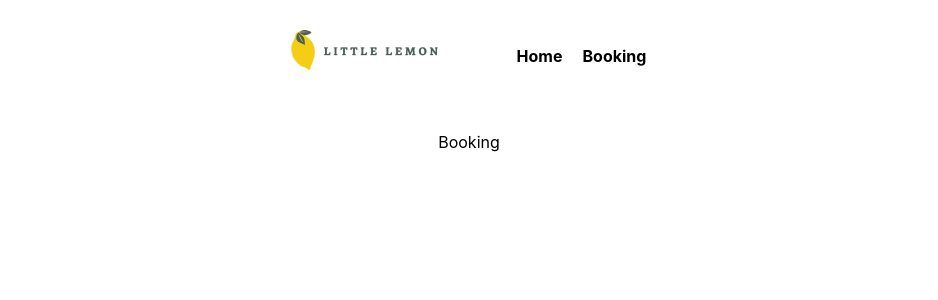
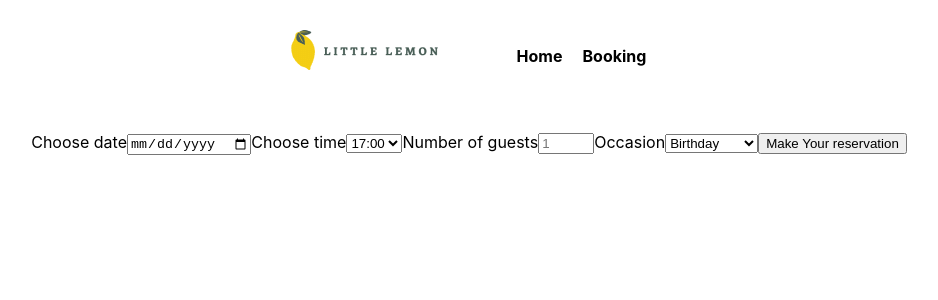
Before and after one commit to SamAbdallah/lemon, a React (Create React App) app: page /Booking in a window 1280 px wide. Shown: the top 300 px of the page, without its empty margins (171-1109 px from the left). Built offline with nearby package versions, Linux system fonts and the light colour scheme.

Commit message:
Intializing the booking form

```diff
--- a/src/components/Booking.js
+++ /dev/null
@@ -1,9 +0,0 @@
-import React from 'react'
-
-function Booking() {
-  return (
-    <div>Booking</div>
-  )
-}
-
-export default Booking
--- /dev/null
+++ b/src/components/Booking.jsx
@@ -0,0 +1,44 @@
+import React, { useState } from 'react';
+
+function Booking() {
+  const [date, setDate] = useState('');
+  const [time, setTime] = useState('');
+  const [numPeople, setNumPeople] = useState('');
+  const [occassion, setOccassion] = useState('');
+
+
+
+
+
+
+  const handleSubmit = (event) => {
+    event.preventDefault();
+    // Do something with the form data, such as submitting it to a server or updating the UI
+  };
+
+  return (
+    <form onSubmit={handleSubmit}>
+    <label for="res-date">Choose date</label>
+    <input type="date" id="res-date" value={date} onChange={(e)=>setDate(e.target.value)}/>
+    <label for="res-time">Choose time</label>
+    <select id="res-time " value={time} onChange={(e)=>setTime(e.target.value)}>
+       <option>17:00</option>
+       <option>18:00</option>
+       <option>19:00</option>
+       <option>20:00</option>
+       <option>21:00</option>
+       <option>22:00</option>
+    </select>
+    <label for="guests">Number of guests</label>
+    <input type="number" placeholder="1" min="1" max="10" id="guests" value={numPeople} onChange={(e)=>setNumPeople(e.target.value)}/>
+    <label for="occasion">Occasion</label>
+    <select id="occasion" value={occassion} onChange={(e)=>setOccassion(e.target.value)}>
+       <option>Birthday</option>
+       <option>Anniversary</option>
+    </select>
+    <input type="submit" value="Make Your reservation"/>
+ </form>
+  );
+}
+
+export default Booking;
--- a/src/components/Header.js
+++ b/src/components/Header.jsx
@@ -1,9 +1,8 @@
 import React from 'react'
 import './Header.css'
 import header from '../images/Logo.png'
-import {Route,Link,Routes} from 'react-router-dom'
-import Main from './Main'
-import Booking from './Booking'
+import {Link} from 'react-router-dom'
+
 
 function Header() {
 
--- a/src/components/Main.js
+++ b/src/components/Main.jsx
@@ -2,7 +2,6 @@ import React from 'react'
 import './Main.css'
 import photo from '../images/Hero image.png'
 import bruschetta from '../images/Bruschetta.png'
-import Header from './Header'
 
 function Main() {
   return (
```
Also changed, not shown: src/components/Booking.css (added).
